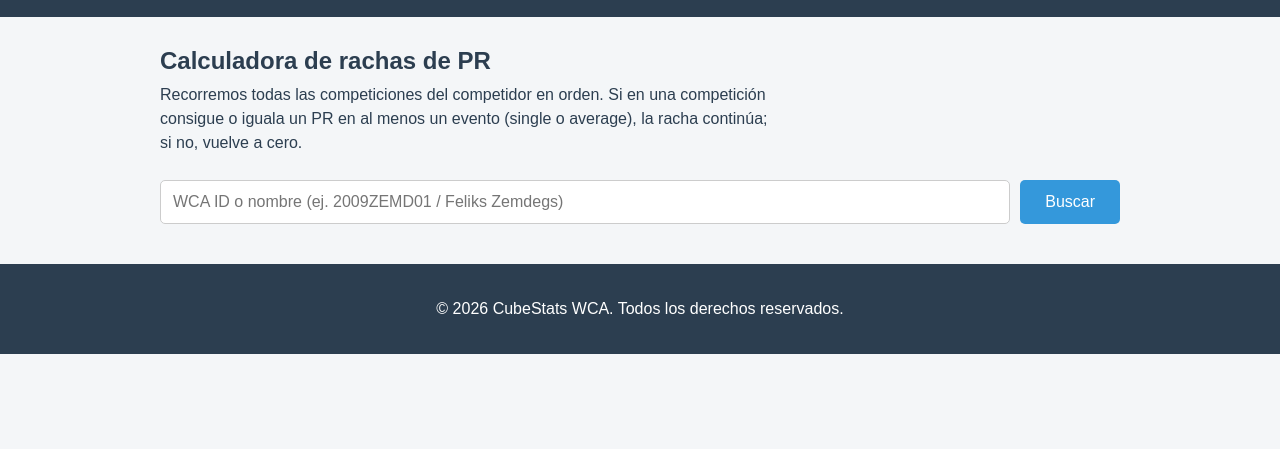
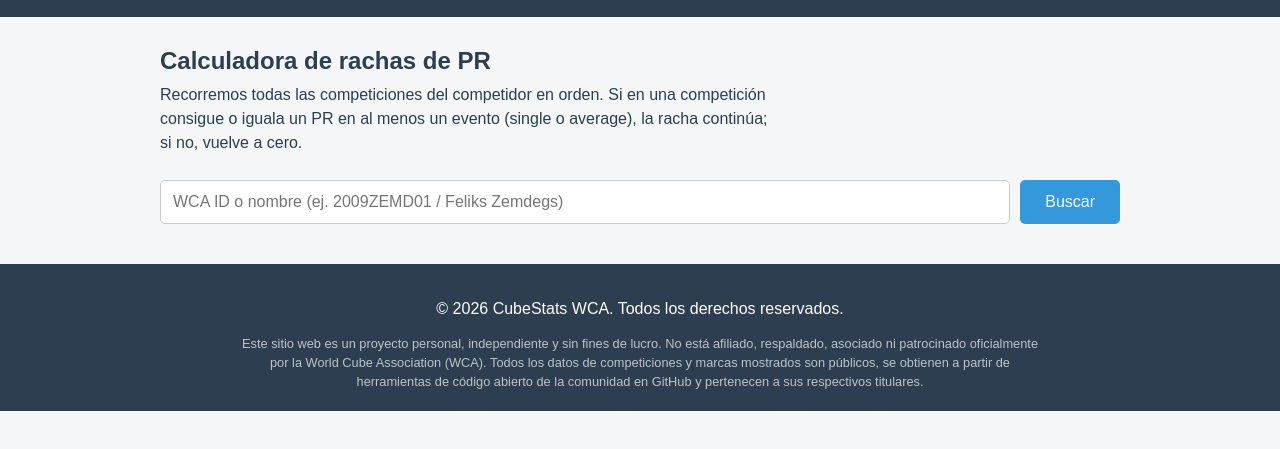
Before and after one commit to Chgarci/cubos2, a plain HTML site: page rachas.html in a window 1280 px wide. Shown: the part 121-570 px from the top of the page. Drawn offline with Linux system fonts and the light colour scheme.

Commit message:
docs(ui): add legal disclaimer to footers and style layout

```diff
--- a/rachas.html
+++ b/rachas.html
@@ -122,7 +122,11 @@
 
     <footer>
         <p>&copy; 2026 CubeStats WCA. Todos los derechos reservados.</p>
+        <p class="legal-disclaimer">
+            Este sitio web es un proyecto personal, independiente y sin fines de lucro. No está afiliado, respaldado, asociado ni patrocinado oficialmente por la World Cube Association (WCA). Todos los datos de competiciones y marcas mostrados son públicos, se obtienen a partir de herramientas de código abierto de la comunidad en GitHub y pertenecen a sus respectivos titulares.
+        </p>
     </footer>
+
 
 </body>
 </html>
--- a/styles.css
+++ b/styles.css
@@ -318,6 +318,13 @@ footer {
     color: white;
 }
 
+footer .legal-disclaimer {
+    font-size: 0.8rem;
+    color: #bdc3c7; /* Un gris claro con buen contraste sobre el fondo azul oscuro */
+    line-height: 1.5;
+    max-width: 800px;
+    margin: 12px auto 0 auto; /* Centra el bloque y le da separación con el copyright */
+}
 
 /* ============================================================
    MÓVIL / RESPONSIVE
```
Also changed, not shown: index.html (+3 -0 lines).
